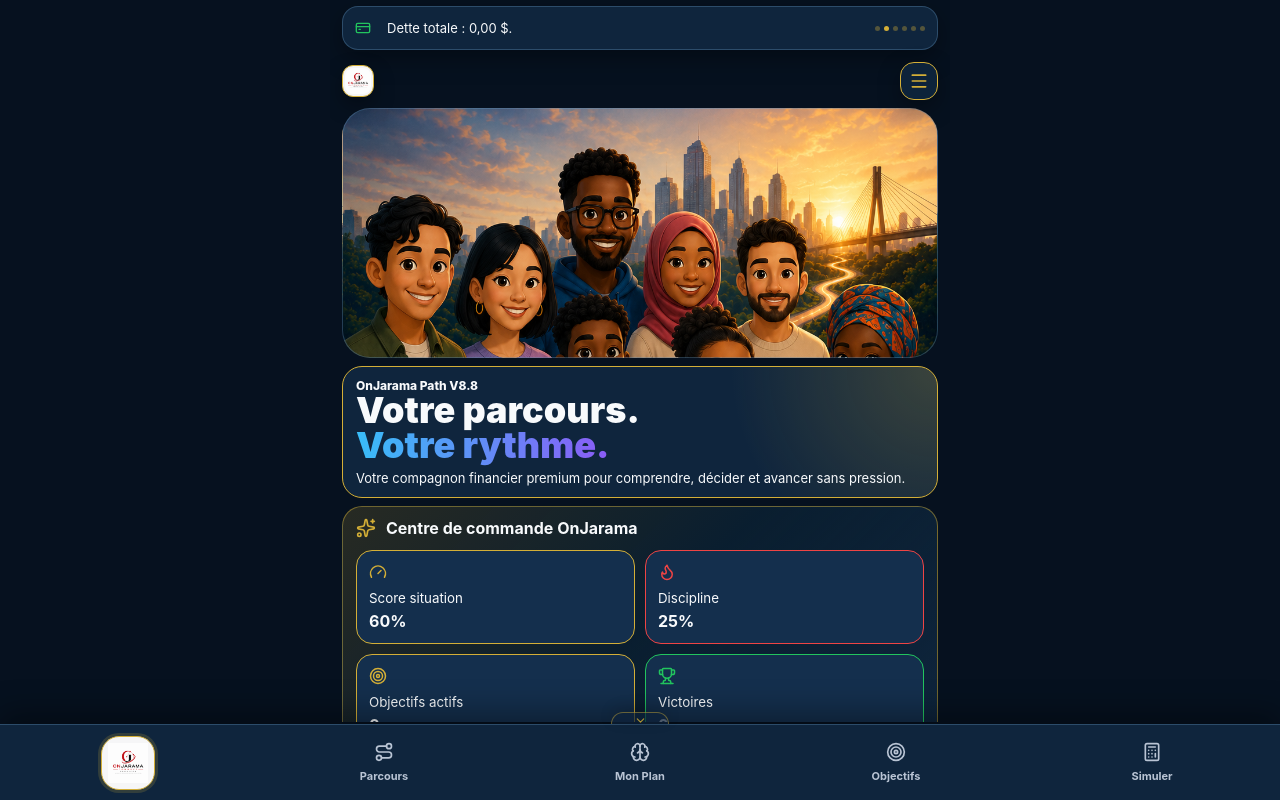
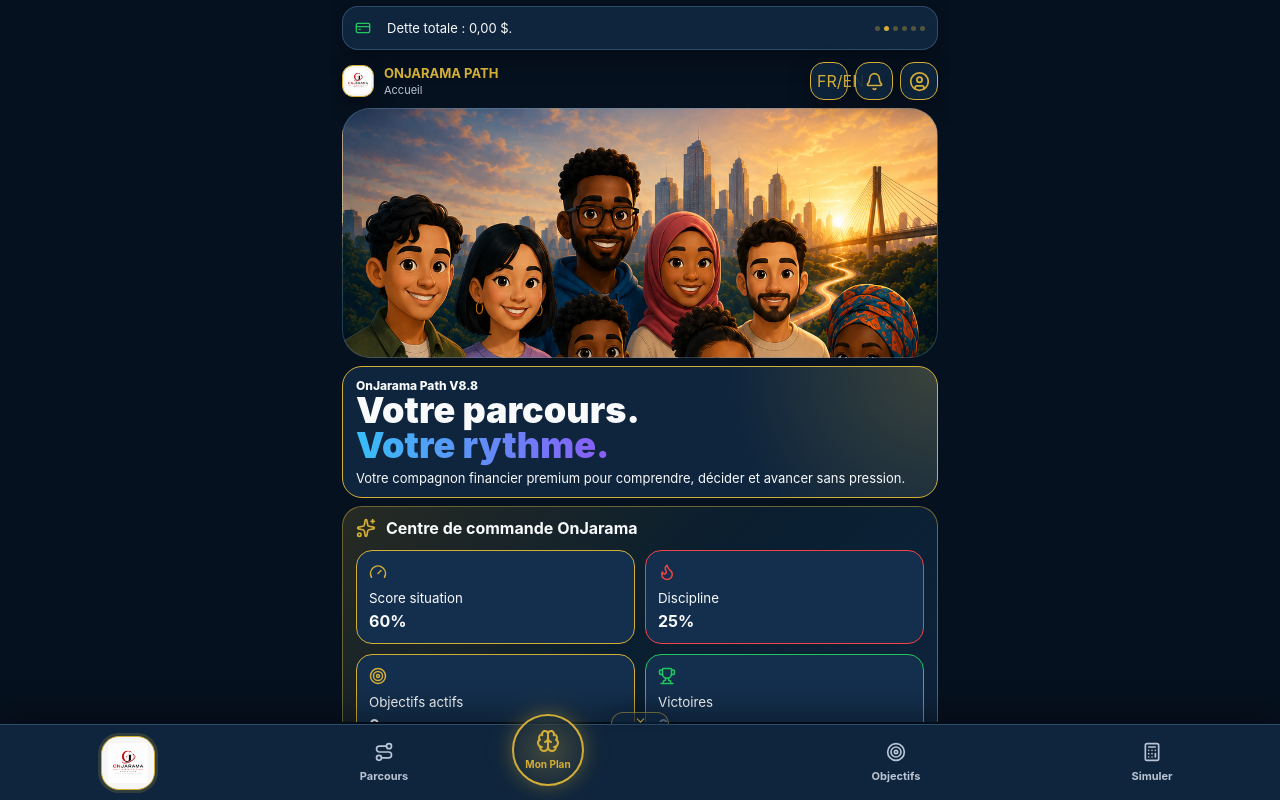
Before and after one commit to salomondiallo/OnJaramaV3_Finance, a React (Vite) app: page / in a window 1280 px wide. Built offline with nearby package versions, Linux system fonts and the light colour scheme.

Commit message:
V9.1 navigation premium

```diff
--- a/src/App.css
+++ b/src/App.css
@@ -165,7 +165,7 @@
   padding: 10px;
   box-shadow: 0 18px 40px var(--shadow);
   z-index: 1100;
-  animation: slideMenuIn 0.18s ease;
+  animation: menuSlideIn 0.22s ease;
   backdrop-filter: blur(10px);
 }
 
@@ -604,4 +604,143 @@
   100% {
     box-shadow: 0 0 0 rgba(34, 197, 94, 0);
   }
+}@keyframes victoryPop {
+
+  from {
+    opacity: 0;
+    transform: scale(0.94);
+  }
+
+  to {
+    opacity: 1;
+    transform: scale(1);
+  }
 }
+
+.topbar-menu-head {
+  border: 1px solid rgba(212, 175, 55, 0.35);
+  background: rgba(212, 175, 55, 0.1);
+  border-radius: 16px;
+  padding: 12px;
+  margin-bottom: 10px;
+  display: grid;
+  gap: 4px;
+}
+
+.topbar-menu-head strong {
+  color: var(--gold);
+}
+
+.topbar-menu-head span {
+  color: var(--text-muted);
+  font-size: 13px;
+}
+
+.topbar-close-btn {
+  border-color: rgba(239, 68, 68, 0.42) !important;
+  color: var(--red) !important;
+}
+
+.bottom-nav-btn.active .bottom-nav-icon {
+  color: var(--gold);
+  filter: drop-shadow(0 0 6px rgba(212, 175, 55, 0.35));
+}
+
+.page-scroll-shell {
+  scroll-behavior: smooth;
+}
+.bottom-center-plan {
+  width: 72px;
+  height: 72px;
+  margin-top: -26px;
+
+  border-radius: 999px;
+  border: 2px solid var(--gold);
+
+  background:
+    radial-gradient(
+      circle,
+      rgba(212, 175, 55, 0.25),
+      var(--bg-card)
+    );
+
+  color: var(--gold);
+
+  display: flex;
+  flex-direction: column;
+  align-items: center;
+  justify-content: center;
+
+  gap: 3px;
+
+  font-size: 10px;
+  font-weight: 900;
+
+  box-shadow:
+    0 0 18px rgba(212, 175, 55, 0.28),
+    0 0 32px rgba(212, 175, 55, 0.14);
+
+  transition: all .22s ease;
+}
+
+.bottom-center-plan.active {
+  transform: translateY(-4px);
+
+  box-shadow:
+    0 0 22px rgba(212,175,55,.45),
+    0 0 44px rgba(212,175,55,.25);
+}
+.bottom-nav-btn.active {
+  color: var(--gold);
+
+  transform: translateY(-2px);
+}
+
+.bottom-nav-btn.active .bottom-nav-icon {
+  color: var(--gold);
+
+  filter:
+    drop-shadow(0 0 8px rgba(212,175,55,.45))
+    drop-shadow(0 0 16px rgba(212,175,55,.25));
+}
+.topbar-left {
+  gap: 10px;
+}
+
+.topbar-left strong {
+  font-size: 13px;
+  color: var(--gold);
+}
+@keyframes menuSlideIn {
+
+  from {
+    opacity: 0;
+    transform: translateX(24px);
+  }
+
+  to {
+    opacity: 1;
+    transform: translateX(0);
+  }
+}
+* {
+  -webkit-tap-highlight-color: transparent;
+}
+
+button {
+  touch-action: manipulation;
+}
+.context-nav-btn {
+  border-radius: 999px;
+}
+.bottom-nav-btn,
+.bottom-logo-btn,
+.bottom-center-plan {
+  transition:
+    transform .2s ease,
+    box-shadow .2s ease,
+    color .2s ease;
+}
+.accueil-hero {
+  will-change: transform;
+}
--- a/src/App.jsx
+++ b/src/App.jsx
@@ -1,7 +1,15 @@
 import "./App.css";
 
 import { useEffect, useMemo, useRef, useState } from "react";
-import { Trophy, X } from "lucide-react";
+import {
+  CreditCard,
+  PiggyBank,
+  Route,
+  Sparkles,
+  Target,
+  Trophy,
+  X,
+} from "lucide-react";
 
 import useAppState from "./hooks/useAppState";
 import useNavigation from "./hooks/useNavigation";
@@ -62,11 +70,17 @@
     document.documentElement.style.overscrollBehavior = "none";
     document.body.style.overscrollBehavior = "none";
     document.body.style.overflow = "hidden";
+    document.body.style.userSelect = "none";
+    document.body.style.webkitUserSelect = "none";
+    document.body.style.touchAction = "manipulation";
 
     return () => {
       document.documentElement.style.overscrollBehavior = "";
       document.body.style.overscrollBehavior = "";
       document.body.style.overflow = "";
+      document.body.style.userSelect = "";
+      document.body.style.webkitUserSelect = "";
+      document.body.style.touchAction = "";
     };
   }, []);
 
@@ -195,6 +209,11 @@
           notifications={appState.notifications}
         />
 
+        <ContextualNavigation
+          currentPage={currentPage}
+          setCurrentPage={setCurrentPage}
+        />
+
         <div className="page-stage">
           <div className="page-scroll-shell">
             {pages[currentPage] || <Accueil {...pageProps} />}
@@ -243,6 +262,89 @@
     </div>
   );
 }
+
+function ContextualNavigation({ currentPage, setCurrentPage }) {
+  const contextPages = ["dettes", "epargne", "objectifs", "paiements"];
+
+  if (!contextPages.includes(currentPage)) return null;
+
+  const actions = {
+    dettes: {
+      icon: <CreditCard size={16} />,
+      title: "Dette",
+      action: "Simuler remboursement",
+      page: "simulateur",
+    },
+    epargne: {
+      icon: <PiggyBank size={16} />,
+      title: "Épargne",
+      action: "Voir Mon Plan",
+      page: "monplan",
+    },
+    objectifs: {
+      icon: <Target size={16} />,
+      title: "Objectifs",
+      action: "Voir parcours",
+      page: "parcours",
+    },
+    paiements: {
+      icon: <Sparkles size={16} />,
+      title: "Paiements",
+      action: "Voir dettes",
+      page: "dettes",
+    },
+  };
+
+  const context = actions[currentPage];
+
+  return (
+    <div style={contextBar}>
+      <button onClick={() => setCurrentPage("parcours")} style={contextBack}>
+        <Route size={16} />
+        Retour au Parcours
+      </button>
+
+      <button onClick={() => setCurrentPage(context.page)} style={contextAction}>
+        {context.icon}
+        {context.action}
+      </button>
+    </div>
+  );
+}
+
+const contextBar = {
+  display: "flex",
+  gap: "8px",
+  padding: "8px 14px 0",
+};
+
+const contextBack = {
+  flex: 1,
+  border: "1px solid var(--gold)",
+  background: "rgba(212,175,55,.12)",
+  color: "var(--gold)",
+  borderRadius: "999px",
+  padding: "10px 12px",
+  fontWeight: "800",
+  display: "inline-flex",
+  alignItems: "center",
+  justifyContent: "center",
+  gap: "7px",
+};
+
+const contextAction = {
+  flex: 1,
+  border: "1px solid var(--border)",
+  background: "var(--bg-card)",
+  color: "var(--text-main)",
+  borderRadius: "999px",
+  padding: "10px 12px",
+  fontWeight: "800",
+  display: "inline-flex",
+  alignItems: "center",
+  justifyContent: "center",
+  gap: "7px",
+};
 
 const victoryOverlay = {
   position: "fixed",
--- a/src/components/BottomNav.jsx
+++ b/src/components/BottomNav.jsx
@@ -1,10 +1,10 @@
 import {
-  Route,
-  Target,
   Brain,
   Calculator,
   ChevronDown,
   ChevronUp,
+  Route,
+  Target,
 } from "lucide-react";
 
 function BottomNav({ currentPage, setCurrentPage, navHidden, setNavHidden }) {
@@ -44,12 +44,18 @@
           onClick={() => go("parcours")}
         />
 
-        <NavButton
-          active={currentPage === "monplan"}
-          icon={<Brain size={20} />}
-          label="Mon Plan"
+        <button
           onClick={() => go("monplan")}
-        />
+          className={`bottom-center-plan ${
+            currentPage === "monplan" ? "active" : ""
+          }`}
+          aria-label="Mon Plan"
+        >
+          <span>
+            <Brain size={24} />
+          </span>
+          <strong>Mon Plan</strong>
+        </button>
 
         <NavButton
           active={currentPage === "objectifs"}
--- a/src/components/TopBar.jsx
+++ b/src/components/TopBar.jsx
@@ -1,9 +1,10 @@
 import {
   ArrowLeft,
   Bell,
+  ChevronRight,
   Clock3,
   Globe2,
-  Menu,
+  Home,
   Settings,
   ShieldCheck,
   UserCircle,
@@ -46,35 +47,64 @@
   return (
     <div className={`topbar ${isMainPage ? "topbar-main" : ""}`}>
       <div className="topbar-left">
-        {!isMainPage && canGoBack && (
+        {!isMainPage && canGoBack ? (
           <button onClick={goBack} className="topbar-back" aria-label="Retour">
             <ArrowLeft size={20} />
           </button>
-        )}
-
-        {isMainPage && (
+        ) : (
           <img
             src="/onjarama-path-logo.png"
             alt="OnJarama Path"
             className="topbar-logo"
           />
         )}
+
+        <div style={brandBlock}>
+          <strong>ONJARAMA PATH</strong>
+          <span style={breadcrumb}>
+            Accueil
+            {currentPage !== "accueil" && (
+              <>
+                <ChevronRight size={12} />
+                {getPageLabel(currentPage)}
+              </>
+            )}
+          </span>
+        </div>
       </div>
 
+      <div style={topActions}>
         <button
-        onClick={() => setMenuOpen(!menuOpen)}
+          onClick={() => openPage("reglages", true)}
           className="topbar-menu-btn"
-        aria-label="Menu"
+          aria-label="Langue"
+        >
+          FR/EN
+        </button>
+
+        <button
+          onClick={() => openPage("notifications")}
+          className="topbar-menu-btn"
+          aria-label="Notifications"
           style={menuButtonWithBadge}
         >
-        {menuOpen ? <X size={20} /> : <Menu size={20} />}
+          <Bell size={19} />
 
-        {!menuOpen && unreadCount > 0 && (
+          {unreadCount > 0 && (
             <span style={hamburgerBadge}>
               {unreadCount > 9 ? "9+" : unreadCount}
             </span>
           )}
         </button>
+
+        <button
+          onClick={() => setMenuOpen(true)}
+          className="topbar-menu-btn"
+          aria-label="Profil"
+        >
+          <UserCircle size={21} />
+        </button>
+      </div>
 
       {menuOpen && (
         <>
@@ -84,15 +114,20 @@
             aria-label="Fermer le menu"
           />
 
-          <div className="topbar-menu-panel">
+          <div className="topbar-menu-panel" style={slidePanel}>
             <div className="topbar-menu-head">
-              <strong>OnJarama Path V8</strong>
-              <span>Menu personnel</span>
+              <strong>OnJarama Path V9.1</strong>
+              <span>Navigation Premium</span>
             </div>
+
+            <button onClick={() => openPage("accueil")}>
+              <Home size={18} />
+              Accueil
+            </button>
 
             <button onClick={() => openPage("profil")}>
               <UserCircle size={18} />
-              Profil
+              Mon profil
             </button>
 
             <button onClick={() => openPage("reglages")}>
@@ -120,7 +155,7 @@
 
             <button onClick={() => openPage("reglages")}>
               <ShieldCheck size={18} />
-              Confidentialité
+              Sécurité & confidentialité
             </button>
 
             <div className="topbar-credit">
@@ -143,6 +178,56 @@
     </div>
   );
 }
+
+function getPageLabel(page) {
+  const labels = {
+    accueil: "Accueil",
+    situation: "Situation",
+    objectifs: "Objectifs",
+    parcours: "Parcours",
+    monplan: "Mon Plan",
+    simulateur: "Simulateur",
+    dettes: "Dettes",
+    epargne: "Épargne",
+    paiements: "Paiements",
+    transactions: "Transactions",
+    assistant: "Assistant IA",
+    budget: "Budget",
+    explorer: "Explorer",
+    horizon: "Horizon",
+    profil: "Profil",
+    reglages: "Réglages",
+    notifications: "Notifications",
+    historique: "Historique",
+  };
+
+  return labels[page] || "Page";
+}
+
+const brandBlock = {
+  display: "grid",
+  gap: "2px",
+  minWidth: 0,
+};
+
+const breadcrumb = {
+  display: "inline-flex",
+  alignItems: "center",
+  gap: "3px",
+  color: "var(--text-muted)",
+  fontSize: "11px",
+  whiteSpace: "nowrap",
+};
+
+const topActions = {
+  display: "flex",
+  alignItems: "center",
+  gap: "7px",
+};
+
+const slidePanel = {
+  animation: "menuSlideIn .22s ease",
+};
 
 const menuButtonWithBadge = {
   position: "relative",
```
Lines whose indentation alone changed are shown as unchanged.
